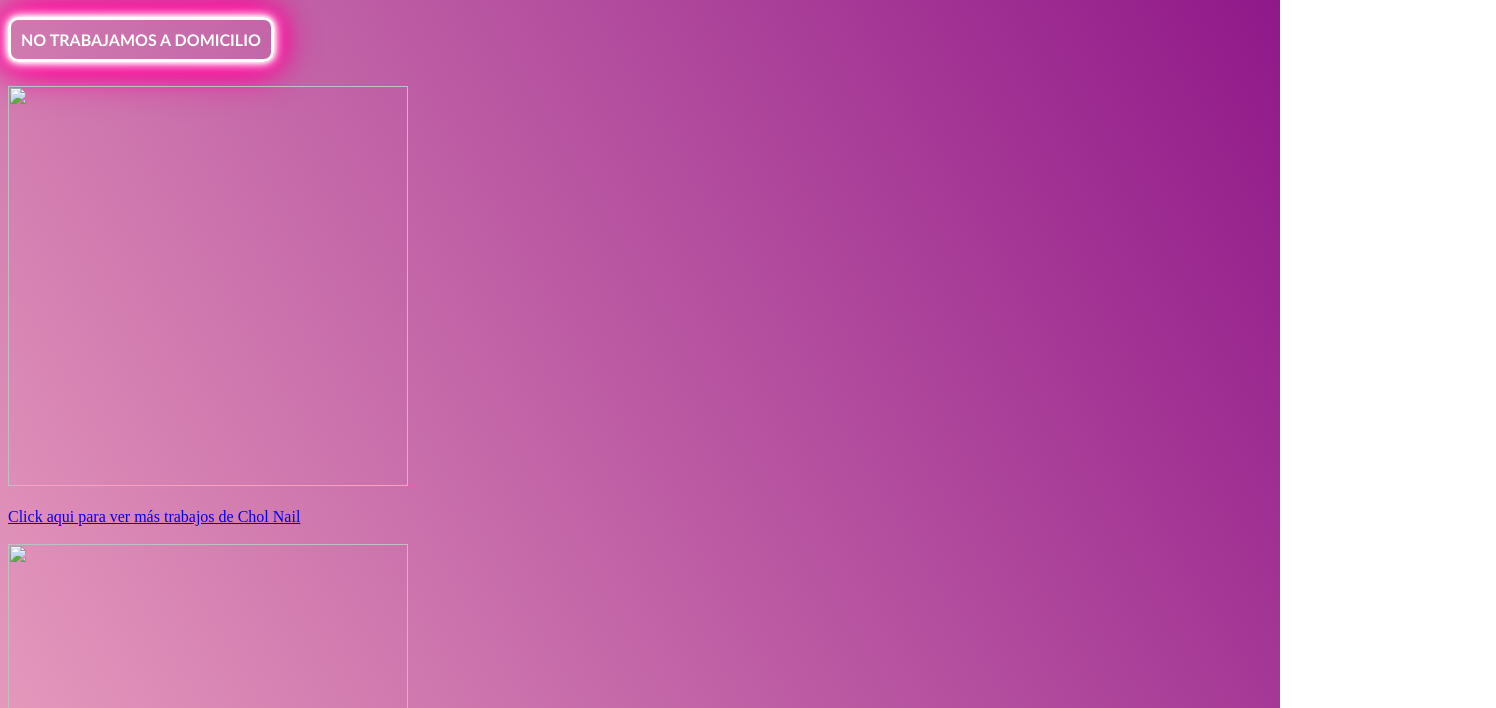
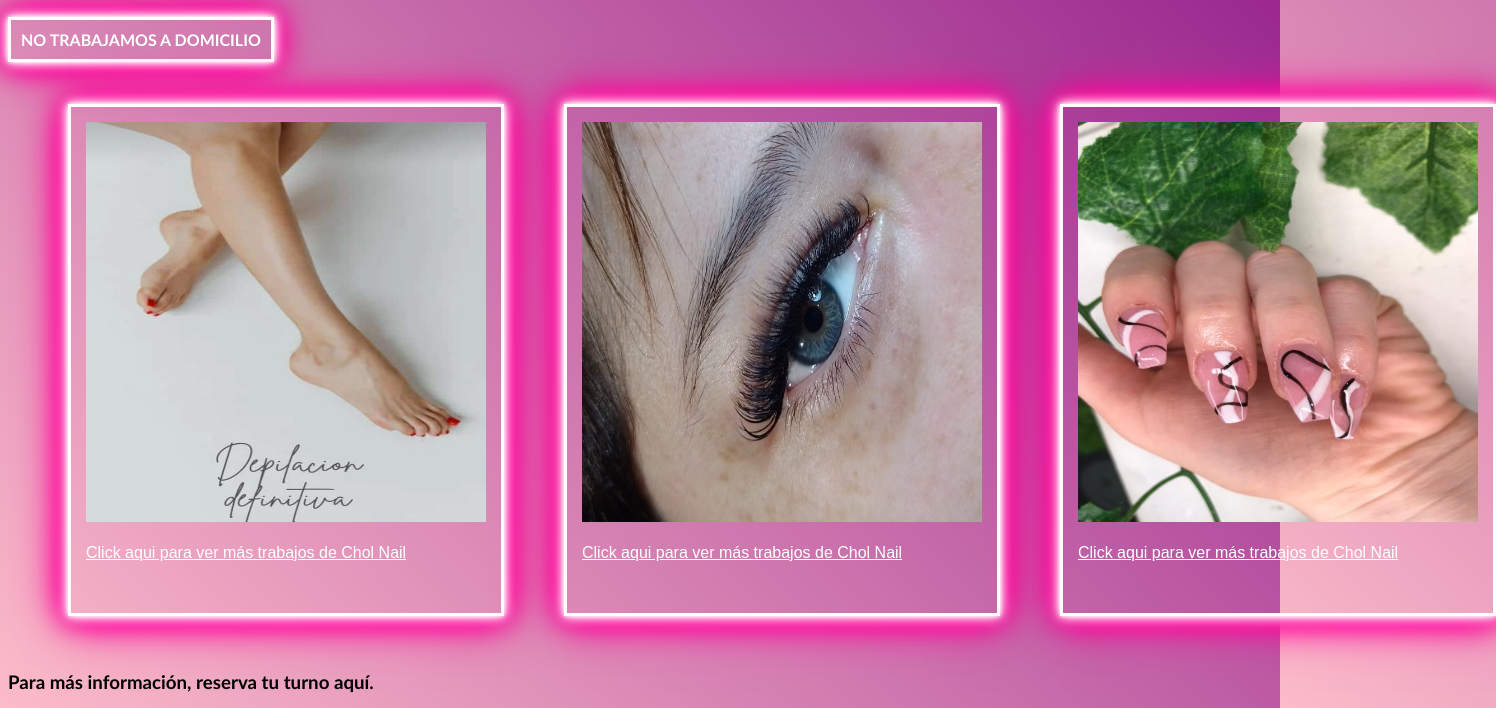
Before and after one commit to GabiGuerrero/Mi-primera-pagina-web, a plain HTML site: page Front-end/index.html in a window 1280 px wide. Shown: the part 543-1251 px from the top of the page, 1496 px wide, since content can reach past the window. Drawn offline with Linux system fonts and the light colour scheme.

Commit message:
modifico archivos

```diff
--- a/Front-end/index.html
+++ b/Front-end/index.html
@@ -24,6 +24,7 @@
             conservación e higiene de la piel, colocación de pestañas a gusto del cliente, ademas <br>
             trabajamos con diferentes modelos de uñas postizas.
         </p>
+        </div>
         <br>
         <strong>
             NO TRABAJAMOS A DOMICILIO
@@ -31,9 +32,10 @@
         <br>
         <br>
         <br>
+        <br>
         <div class="flex">
             <div class="contenedor">
-            <img src="img/pestañas21.jpg"  width="400" height="400">
+            <img src="imagenes/depilacion..jpg" width="400" height="400">
             <br>
             <br>
             <a target="_blank"  href="https://instagram.com/cchol_nails?igshid=YmMyMTA2M2Y="> Click aqui para ver más trabajos de Chol Nail </a>
@@ -42,7 +44,7 @@
             </div>
 
             <div class="contenedor">
-            <img src="img/laser.jpg" width="400" height="400">
+            <img src="imagenes/pestañas...jpg" width="400" height="400">
             <br>
             <br>
             <a target="_blank" href="https://instagram.com/cchol_nails?igshid=YmMyMTA2M2Y="> Click aqui para ver más trabajos de Chol Nail</a>
@@ -50,24 +52,25 @@
             <br>
             </div>
 
-
             <div class="contenedor">
-            <img src="img/uñas.jpg" width="400" height="400">
+            <img src="imagenes/uñas..jpg" width="400" height="400">
             <br>
-            <a href="https://instagram.com/cchol_nails?igshid=YmMyMTA2M2Y=">Click aqui para ver más trabajos de Chol Nail</a>
+            <br>
+            <div class="link">
+            <a target="_blank" href="https://instagram.com/cchol_nails?igshid=YmMyMTA2M2Y=">Click aqui para ver más trabajos de Chol Nail</a>
+            </div>
             <br>
             <br>
             </div>
-
-             </div>
+            </div>
             <br>
             <br>
+
             <div class="barradenavegación">
                 <h3> Para más información, reserva tu turno aquí.</h3>
-                <a target="_blank" href="https://instagram.com/cchol_nails?igshid=YmMyMTA2M2Y="> <img src="img/instagram.png" height="50" width="50"> </a>
-                <a target="_blank" href="https://instagram.com/cchol_nails?igshid=YmMyMTA2M2Y="> <img src="img/whatsapp.png" height="50" width="50"> </a>
+                <a target="_blank" href="https://instagram.com/cchol_nails?igshid=YmMyMTA2M2Y="> <img src="imagenes/inst (1).png" height="50" width="50"> </a>
+                <a target="_blank" href="https://instagram.com/cchol_nails?igshid=YmMyMTA2M2Y="> <img src="imagenes/wsp.png" height="50" width="50"> </a>
             </div>
-
 
 </body>
 </html>
--- a/Front-end/style.css
+++ b/Front-end/style.css
@@ -12,6 +12,7 @@
     0 0 40px #f09,
     0 0 50px #f09;
 
+
 }
 
 #subtitulo{
@@ -24,6 +25,7 @@ div p{
     font-size: x-large;
     text-align: center;
     color: #ffff;
+
 }
 
 body{
@@ -37,7 +39,6 @@ body{
     color: #000;
     font-family: 'Gill Sans', 'Gill Sans MT', Calibri, 'Trebuchet MS', sans-serif;
 
-
 }
 strong{
     /**position: absolute;**/
@@ -50,7 +51,7 @@ strong{
     text-align: center;
     color:white;
     border: solid #fff;
-    border-radius: 10px;
+    /**border-radius: 10px;**/
     box-shadow: 0 0 4px #fff,
     0 0 10px #fff,
     0 0 15px #fff,
@@ -60,3 +61,28 @@ strong{
     0 0 40px #f09,
     0 0 50px #f09;
 }
+
+.flex{
+    display: flex;
+}
+
+.contenedor{
+    border: solid rgb(255, 255, 255);
+    padding: 15px 15px 15px 15px;
+    margin-left: 60px;
+    box-shadow: 0 0 4px #fff,
+    0 0 10px #fff,
+    0 0 15px #fff,
+    0 0 20px #f09,
+    0 0 25px #f09,
+    0 0 30px #f09,
+    0 0 40px #f09,
+    0 0 50px #f09;
+
+}
+
+a{
+    color:white;
+    font-family: Arial, Helvetica, sans-serif;
+
+}
```
Also changed, not shown: Front-end/imagenes/depilacion..jpg (added), Front-end/imagenes/inst (1).png (renamed from img/instagram.png), Front-end/imagenes/pestañas...jpg (added), Front-end/imagenes/uñas..jpg (added), Front-end/imagenes/wsp.png (renamed from img/whatsapp.png), img/laser.jpg (deleted), img/logoubi.webp (deleted), img/pestañas21.jpg (deleted), img/uñas.jpg (deleted).
